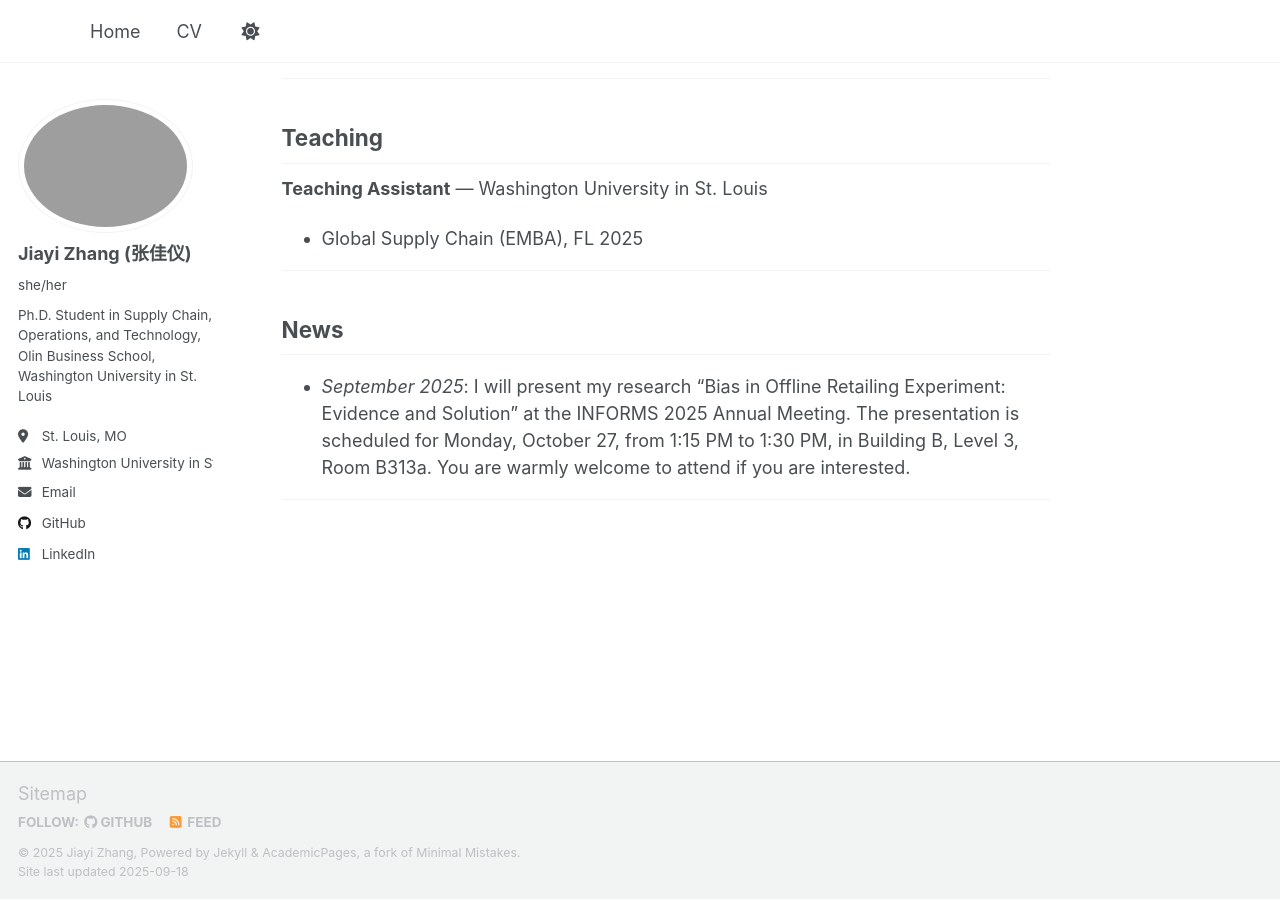
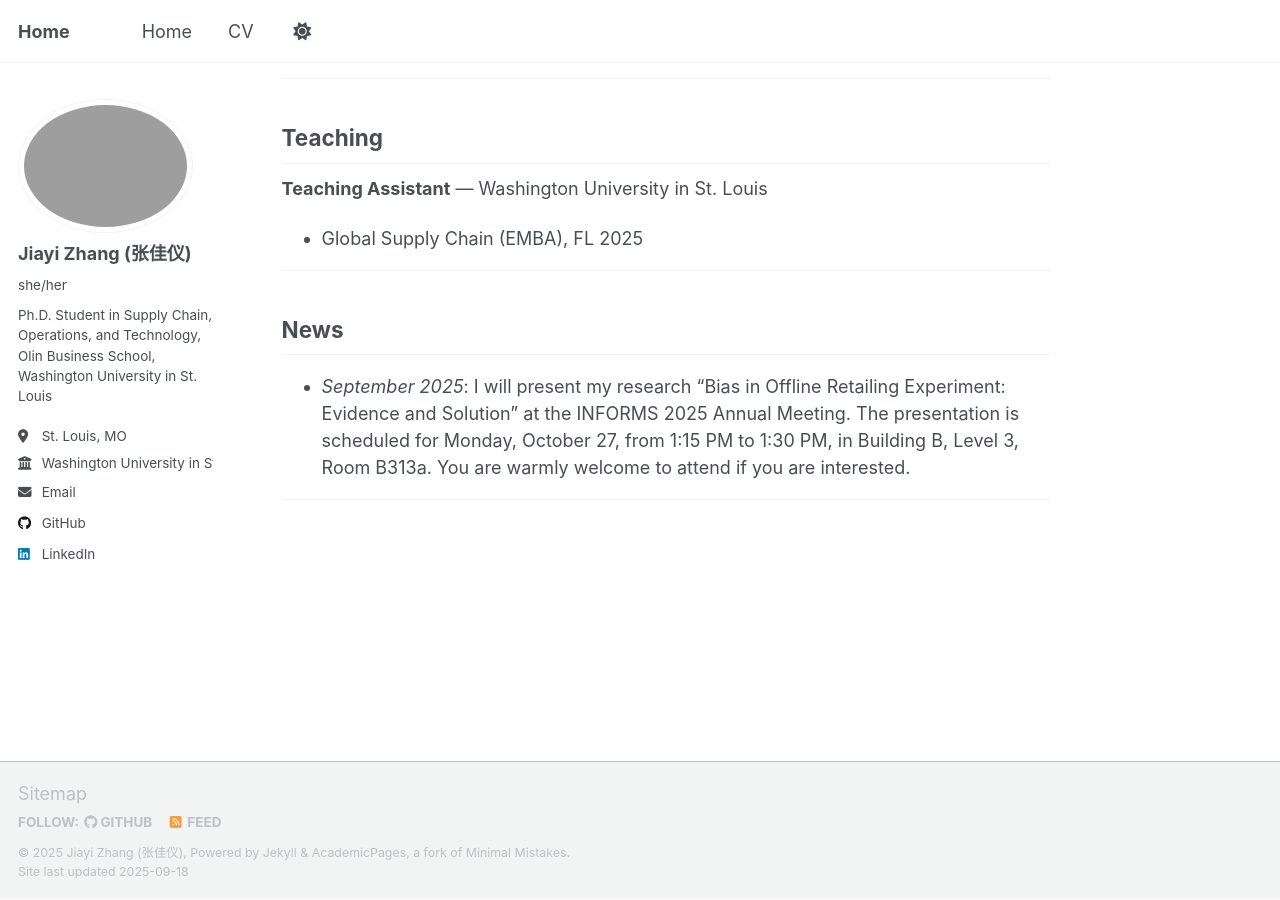
Before and after one commit to PatZjy/jiayizhang, a Jekyll site: the page built from index.md, in a window 1280 px wide and 900 px high, scrolled down 936 px. Built offline with Jekyll 4.4.1, drawn with Linux system fonts in a browser that asks for light colours; a script that is not in the unit is left out.

Commit message:
Update site title and name in config file

```diff
--- a/_config.yml
+++ b/_config.yml
@@ -1,9 +1,9 @@
 # Basic Site Settings
 locale: "en-US"
 site_theme: "default"
-title: ""
+title: "Home"
 title_separator: "-"
-name: "Jiayi Zhang"
+name: "Jiayi Zhang (张佳仪)"
 description: "PhD Student in Operations & Manufacturing Management, Olin Business School, Washington University in St. Louis"
 url: "https://jiayizhang1227.com"
 baseurl: ""
```
